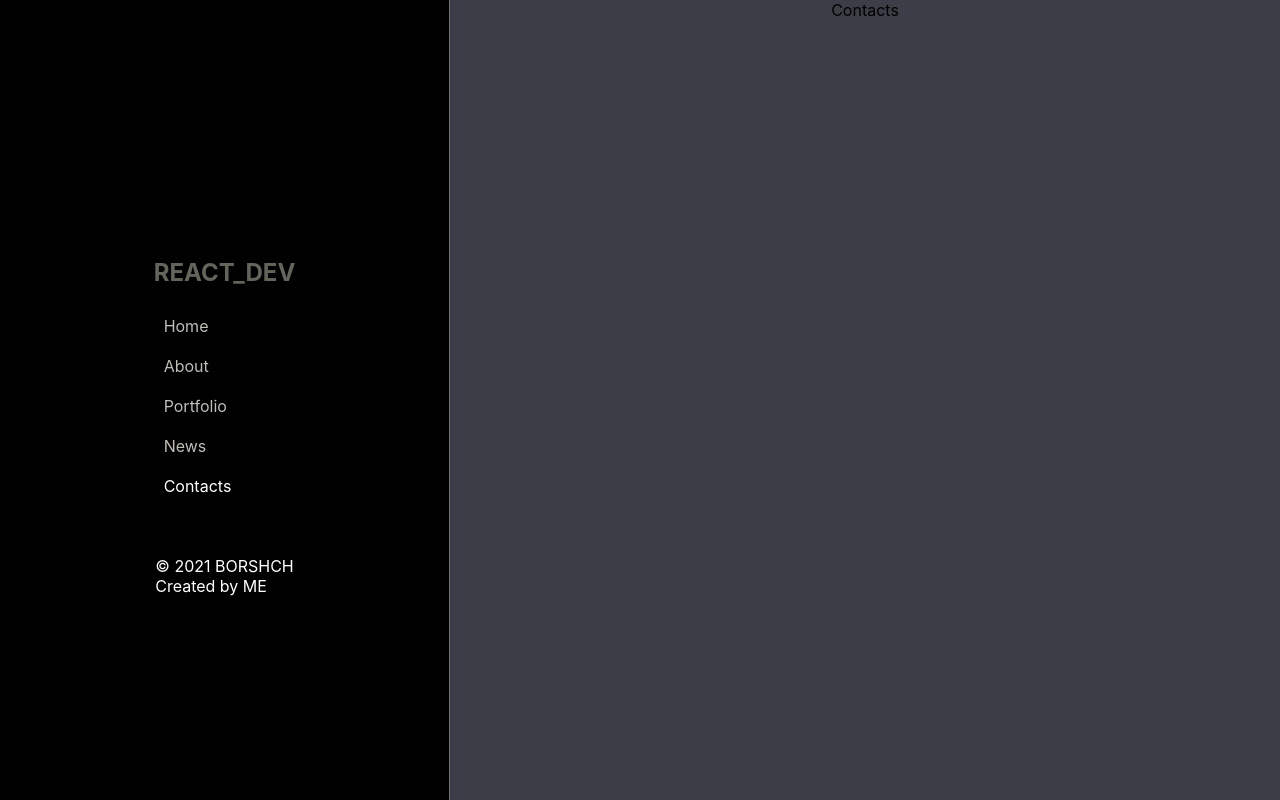
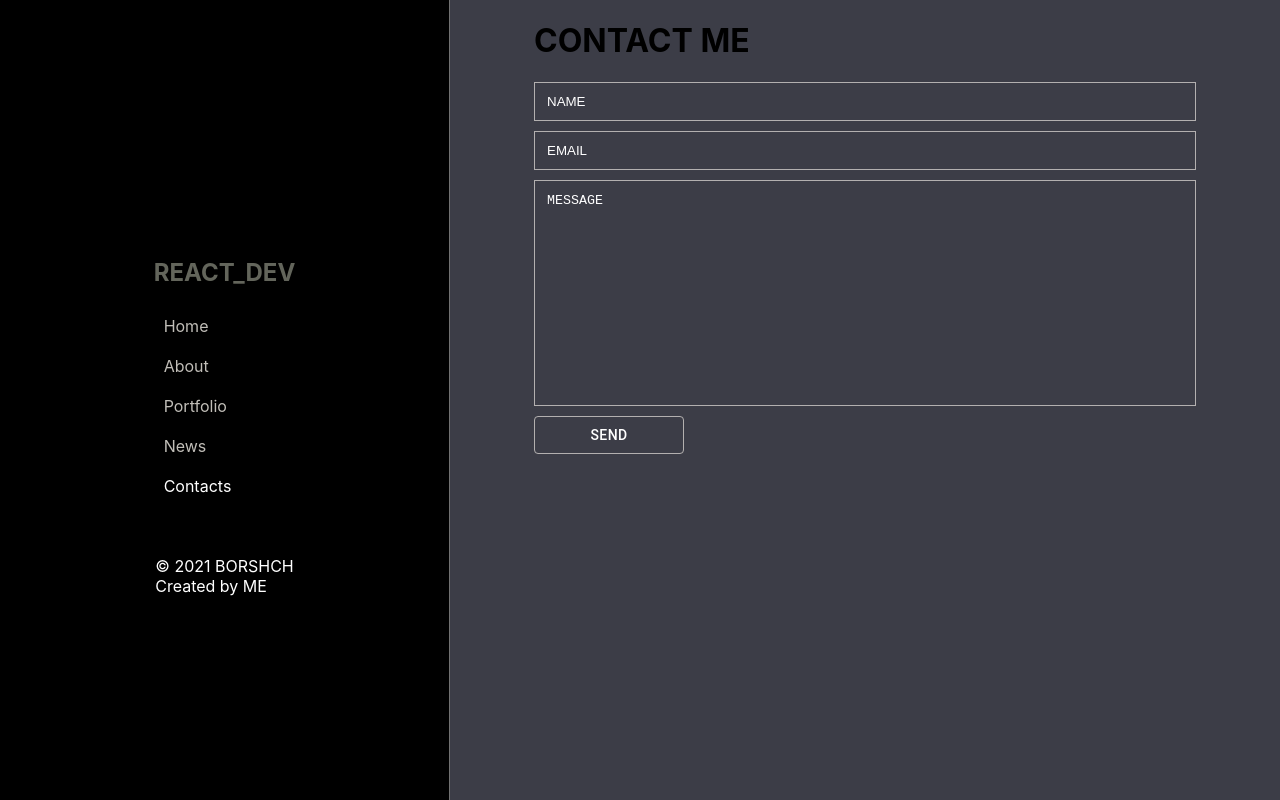
Before and after one commit to archenemy92/portfolio, a React (Create React App) app: page /#/contacts in a window 1280 px wide. Built offline with nearby package versions, Linux system fonts and the light colour scheme.

Commit message:
refactor

```diff
--- a/src/Components/Contacts/Contacts.tsx
+++ b/src/Components/Contacts/Contacts.tsx
@@ -1,9 +1,89 @@
-import React from "react"
+import React, {ChangeEvent, useState} from "react"
+import styles from "./Contacts.module.css"
+import {Button} from "@material-ui/core"
 
 export const Contacts: React.FC = () => {
+
+    return (
+        <form>
+            <h1>CONTACT ME</h1>
+            <Input value={"NAME"}/>
+            <Input value={"EMAIL"}/>
+            <TextArea value={"MESSAGE"}/>
+            <Button className={styles.button}>SEND</Button>
+        </form>
+    )
+}
+
+type InputPropsType = {
+    value: string
+}
+
+const Input: React.FC<InputPropsType> = ({value, ...restProps}) => {
+
+    const [text, setText] = useState("")
+    const [isTap, setIsTap] = useState(false)
+
+    const onChangeHandler = (e: ChangeEvent<HTMLInputElement>) => {
+        setIsTap(true)
+        setText(e.currentTarget.value)
+        if (!e.currentTarget.value) {
+            setIsTap(false)
+        }
+    }
+
     return (
         <div>
-            Contacts
+            <label>
+                <div className={styles.label}>{isTap ? value : ""}</div>
+                <div className={styles.inputBox}>
+                    <input
+                        value={text}
+                        onBlur={() => setIsTap(false)}
+                        onChange={onChangeHandler}
+                        className={styles.input}
+                        type={"text"}
+                        placeholder={value}
+                        {...restProps}
+                    />
+                </div>
+
+                {/*{error && <span className={s.error}>{error}</span>}*/}
+            </label>
         </div>
     )
 }
+
+type TextareaPropsType ={
+    value: string
+}
+
+const TextArea: React.FC<TextareaPropsType> = ({value}) => {
+    const [text, setText] = useState("")
+    const [isTap, setIsTap] = useState(false)
+
+    const onChangeHandler = (e: ChangeEvent<HTMLTextAreaElement>) => {
+        setIsTap(true)
+        setText(e.currentTarget.value)
+        if (!e.currentTarget.value) {
+            setIsTap(false)
+        }
+    }
+
+    return(
+        <div>
+            <label >
+                <div className={styles.label}>{isTap? value: ""}</div>
+                <div  className={styles.textAreaContainer}>
+                     <textarea
+                         value={text}
+                         onChange={onChangeHandler}
+                         onBlur={()=>setIsTap(false)}
+                         className={styles.textArea}
+                         placeholder={value}
+                     />
+                </div>
+            </label>
+        </div>
+    )
+}
--- a/src/Components/Portfolio/Portfolio.tsx
+++ b/src/Components/Portfolio/Portfolio.tsx
@@ -3,7 +3,7 @@ import {Card} from "../Common/Card"
 import styles from "./Portfolio.module.css"
 import {v1} from "uuid"
 
-let array = [
+let cards = [
     {
         id: v1(),
         title: "JS",
@@ -40,22 +40,28 @@ let array = [
         image: "https://encrypted-tbn0.gstatic.com/images?q=tbn:ANd9GcThFGBTwrc-m2PX_3YlVq-RcE25W8wv96dBTw&usqp=CAU"
     },
 ]
-
+let liArr = [
+    {id:v1(), value: "ALL"},
+    {id:v1(), value: "JS"},
+    {id:v1(), value: "TS"},
+    {id:v1(), value: "OTHER"},
+]
 export const Portfolio: React.FC = () => {
 
-    const [state, setState] = useState(array)
+    const [state, setState] = useState(cards)
+    const [active, setActive] = useState("ALL")
 
-    let onClickHandler = (filter: string) => {
-        if (filter === "all") {
-            setState(array)
+    let onClickHandler = (e: React.MouseEvent<HTMLLIElement>, filter: string) => {
+        if (filter === "ALL") {
+            setState(cards)
+            setActive(filter)
             return
         }
 
-        let newState = array.filter(el => el.filter === filter)
+        let newState = cards.filter(el => el.filter.toUpperCase() === filter)
         setState(newState)
-
+        setActive(filter)
     }
-
 
     return (
         <div className={styles.main}>
@@ -65,10 +71,10 @@ export const Portfolio: React.FC = () => {
                 </div>
                 <div className={styles.list}>
                     <ul>
-                        <li onClick={() => onClickHandler("all")}>All</li>
-                        <li onClick={() => onClickHandler("js")}>JS</li>
-                        <li onClick={() => onClickHandler("ts")}>React_TS</li>
-                        <li onClick={() => onClickHandler("other")}>Redux</li>
+                        {liArr.map(li=> <LI key={li.id}
+                            style={active===li.value? styles.active: styles.unActive}
+                            value={li.value}
+                            callback={onClickHandler}/>)}
                     </ul>
                 </div>
             </div>
@@ -78,3 +84,22 @@ export const Portfolio: React.FC = () => {
         </div>
     )
 }
+
+type LIPropsType = {
+    style: string | undefined
+    value: string
+    callback: (e: React.MouseEvent<HTMLLIElement>, title:string) => void
+}
+
+const LI: React.FC<LIPropsType> = ({style, value, callback}) => {
+    return (
+        <li
+            onClick={(e)=> {
+                callback(e, value)
+            }}
+            className={style}
+        >
+            {value}
+        </li>
+    )
+}
```
